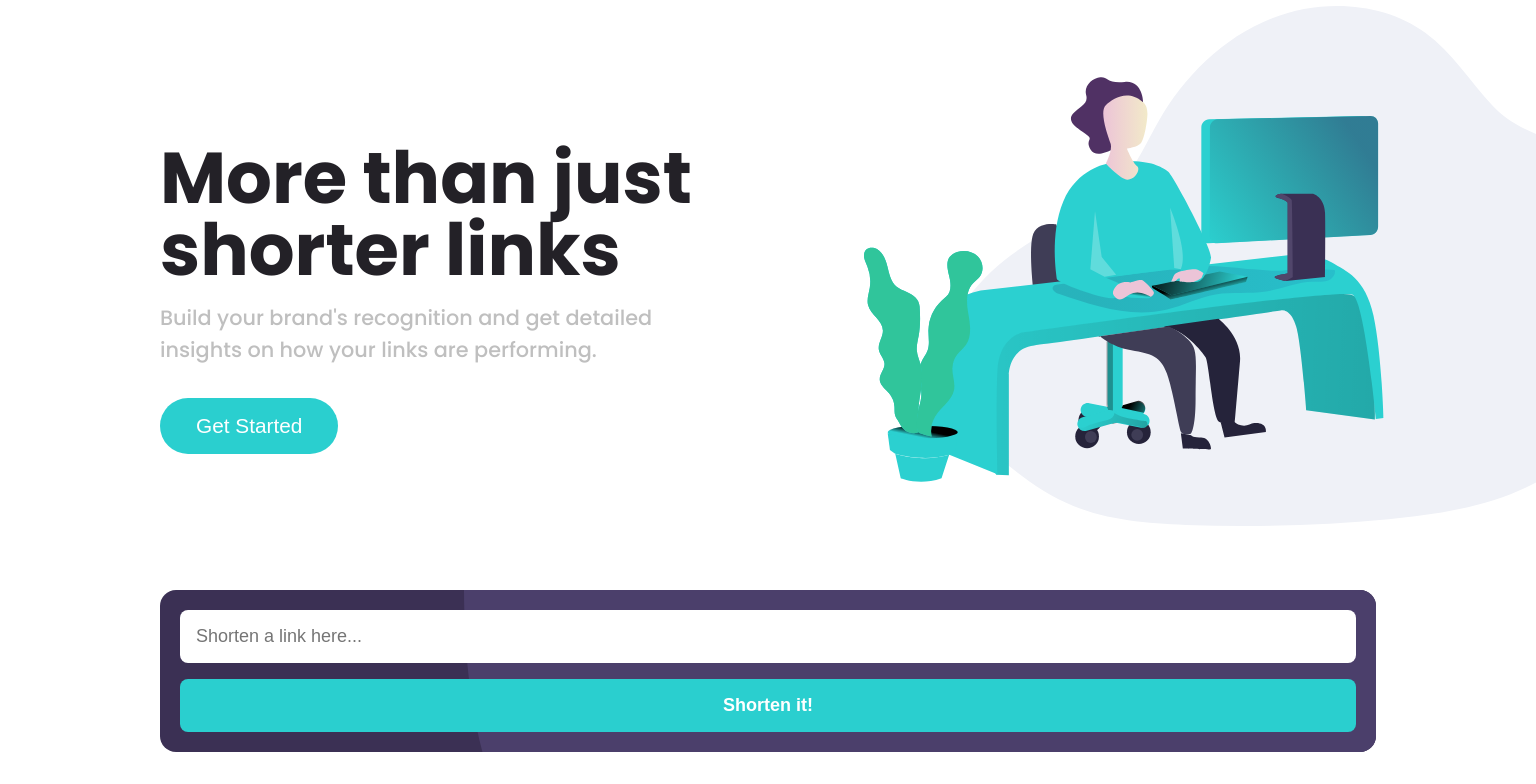
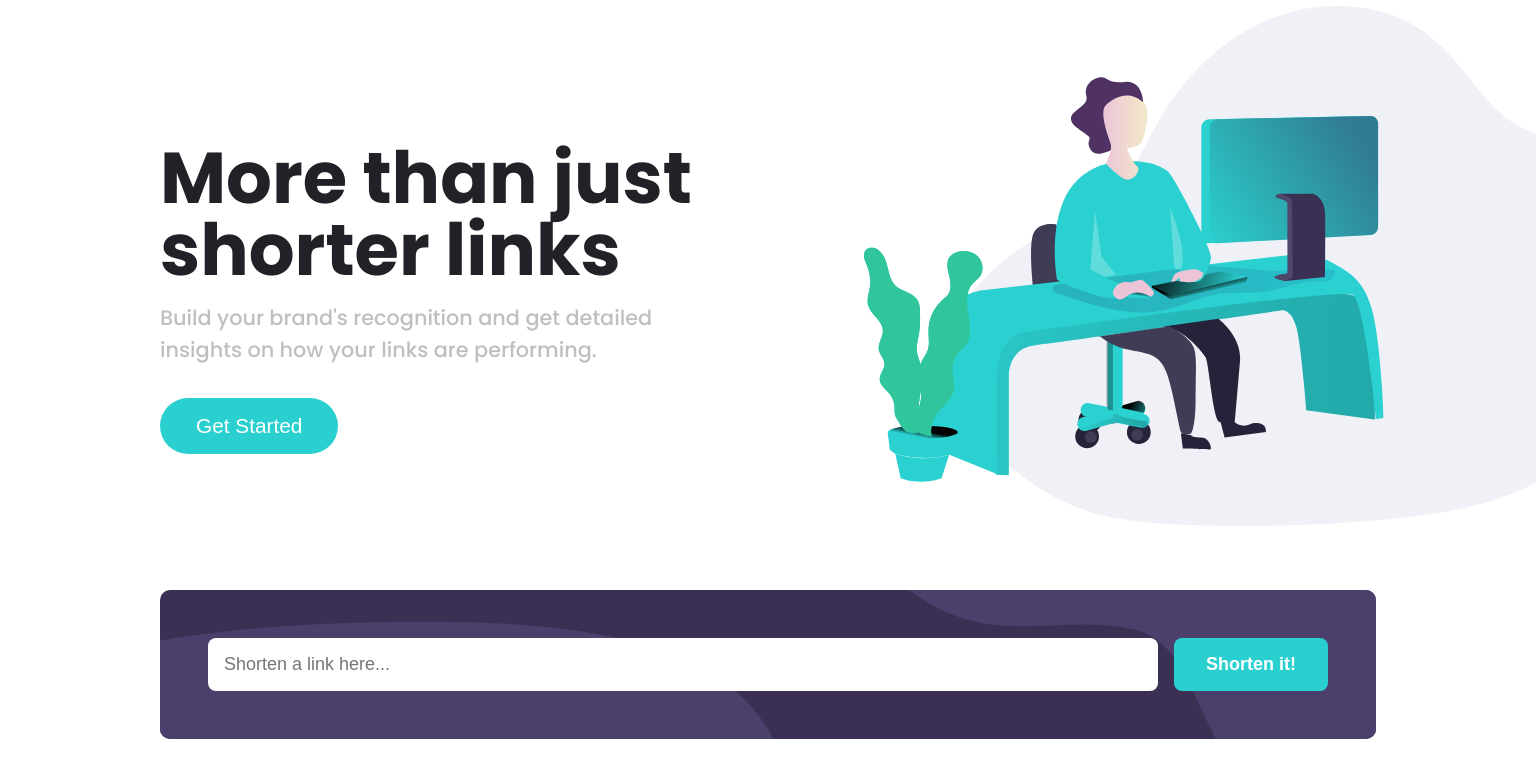
Before and after one commit to Vyonyx/URLShorteningAPI-feMentor-Vue, a Vue app: page / in a window 1536 px wide. Shown: the part 127-911 px from the top of the page. Built offline with nearby package versions, Linux system fonts and the light colour scheme.

Commit message:
add url form style for desktop views

```diff
--- a/src/components/URLForm.vue
+++ b/src/components/URLForm.vue
@@ -53,4 +53,26 @@ import Container from './Container.vue'
     font-weight: 700;
   }
 }
+
+@media (min-width: 1440px) {
+  .url-form {
+    flex-direction: row;
+    padding: 3rem;
+    border-radius: 10px;
+
+    &::before {
+      background-image: url('/bg-shorten-desktop.svg');
+      background-position: top right;
+      background-size: cover;
+    }
+
+    input {
+      flex-grow: 1;
+    }
+
+    button {
+      padding: 1rem 2rem;
+    }
+  }
+}
 </style>
```
